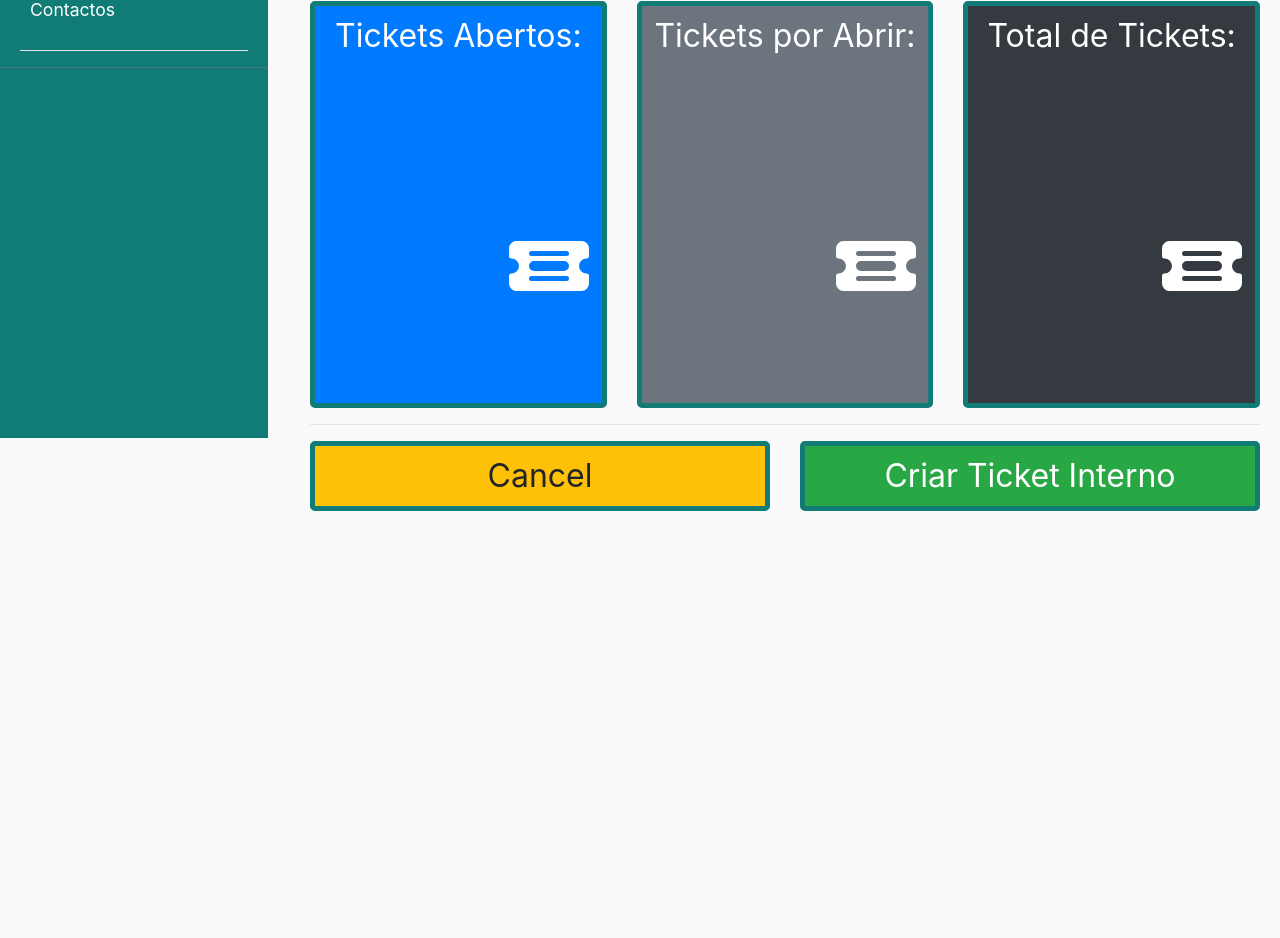
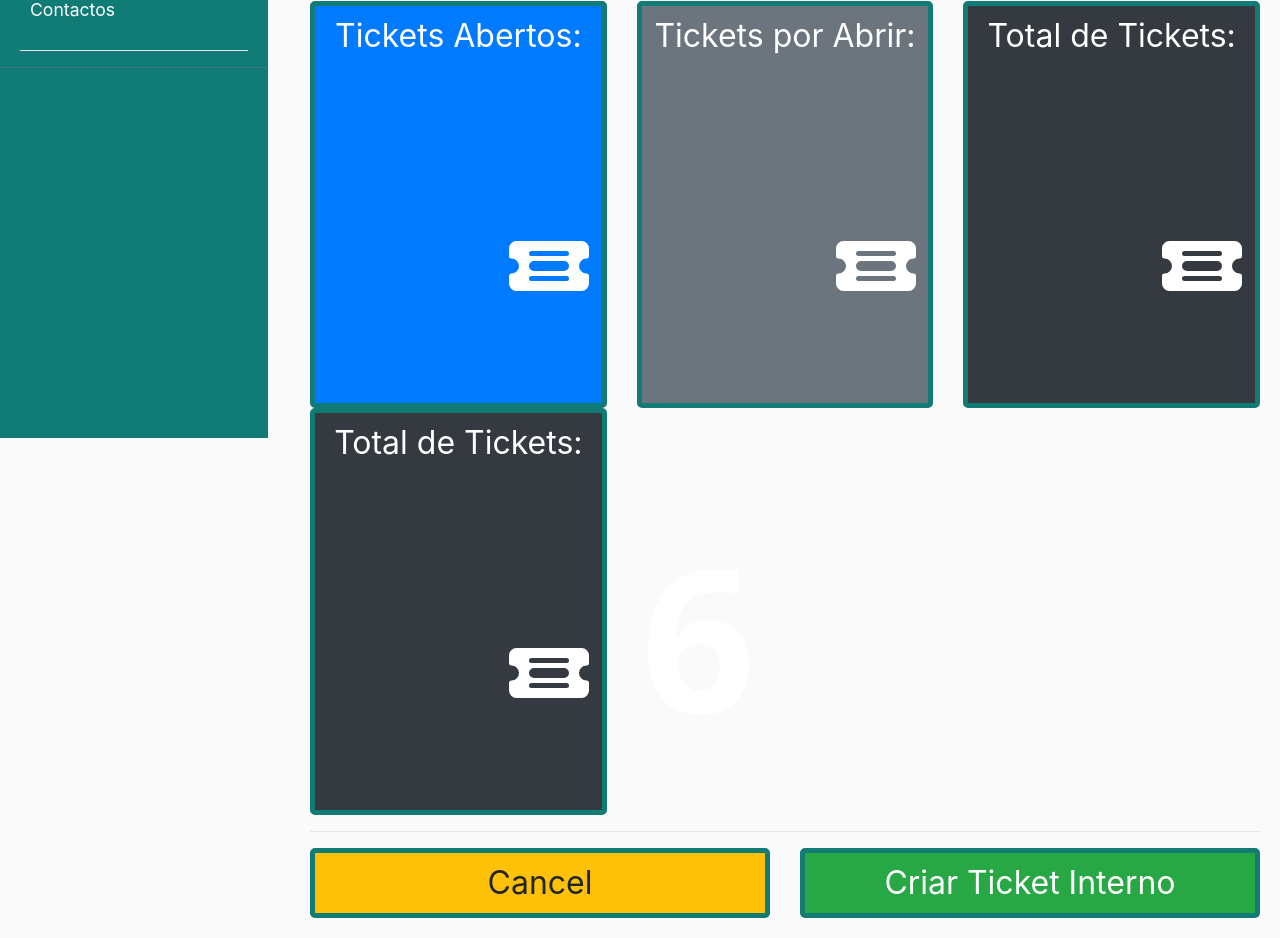
Before and after one commit to dev-qloudyx/QSupport, a Django app: page / in a window 1280 px wide; the page is wider, and only the part inside the window is pictured. Shown: the part 362-1300 px from the top of that part. Before the commit the page ends 873 px from the top of that part, so only its background shows below. Run offline with Django 4.2, Linux system fonts and the light colour scheme; a user stored in the database is signed in; data comes from the database, SQL or seed files in the repository; both versions use the stored data as it was after the commit; some libraries are stand-ins or nearby versions.

Commit message:
contagem dos designados

```diff
--- a/Qsupport/ticket/templates/ticket/home.html
+++ b/Qsupport/ticket/templates/ticket/home.html
@@ -19,6 +19,12 @@
     @property --num3 {
         syntax: "<integer>";
         initial-value: {{ total }};
+        inherits: true;
+      }
+
+    @property --num4 {
+        syntax: "<integer>";
+        initial-value: {{ designado }};
         inherits: true;
       }
 
@@ -52,17 +58,28 @@
         content: counter(num3);
       }
 
+    #animate4 {
+        animation: counter 5s;
+        counter-reset: num4 var(--num4);
+        font: 800 40px system-ui;
+        padding: 2rem;
+      }
+      #animate4::after {
+        content: counter(num4);
+      }
 
     @keyframes counter {
       from {
         --num: 0;
         --num2: 0;
         --num3: 0;
+        --num4: 0;
       }
       to {
         --num: {{ por_abrir }};
         --num2: {{ aberto }};
         --num3: {{ total }};
+        --num4: {{ designado }};
       }
     }
 </style>
@@ -111,6 +128,18 @@
             </div>
           </font></button>
         </div>
+
+        <div class="col-md-4">
+          <button type="button" class="btn btn-dark" ng-click="Proceed()" aria-haspopup="true" aria-expanded="false" style="width:100%; border-radius:5px;border-color:#117B76;border-width:5px">
+          <font size="6">Total de Tickets:
+            <div id="animate4" style="margin-left:150px ; text-align: right; color:white; font-weight: bold; font-size:200px">
+                <svg xmlns="http://www.w3.org/2000/svg" width="80" height="80" fill="currentColor" class="bi bi-ticket-detailed-fill" viewBox="0 0 16 16">
+                <path d="M0 4.5A1.5 1.5 0 0 1 1.5 3h13A1.5 1.5 0 0 1 16 4.5V6a.5.5 0 0 1-.5.5 1.5 1.5 0 0 0 0 3 .5.5 0 0 1 .5.5v1.5a1.5 1.5 0 0 1-1.5 1.5h-13A1.5 1.5 0 0 1 0 11.5V10a.5.5 0 0 1 .5-.5 1.5 1.5 0 1 0 0-3A.5.5 0 0 1 0 6zm4 1a.5.5 0 0 0 .5.5h7a.5.5 0 0 0 0-1h-7a.5.5 0 0 0-.5.5m0 5a.5.5 0 0 0 .5.5h7a.5.5 0 0 0 0-1h-7a.5.5 0 0 0-.5.5M4 8a1 1 0 0 0 1 1h6a1 1 0 1 0 0-2H5a1 1 0 0 0-1 1"/>
+                </svg>
+            </div>
+          </font></button>
+        </div>
+
       </div>
 
   <hr>
--- a/Qsupport/ticket/views.py
+++ b/Qsupport/ticket/views.py
@@ -14,13 +14,16 @@ def index(request):
     total = Ticket.objects.count()
     filtro = Ticket.objects.filter(estado="1")
     filtroex = Ticket.objects.exclude(estado="1")
+    designados = Ticket.objects.exclude(usuarios__isnull=True)
     aberto = filtro.count()
     por_abrir = filtroex.count()
+    designado = designados.count()
     return render(request, 'ticket/home.html', context=
         {
             "total":total,
             "aberto":aberto,
             "por_abrir":por_abrir,
+            "designado": designado,
         })
 
 #Ver lista de tickets
```
Also changed, not shown: Qsupport/db.sqlite3.
